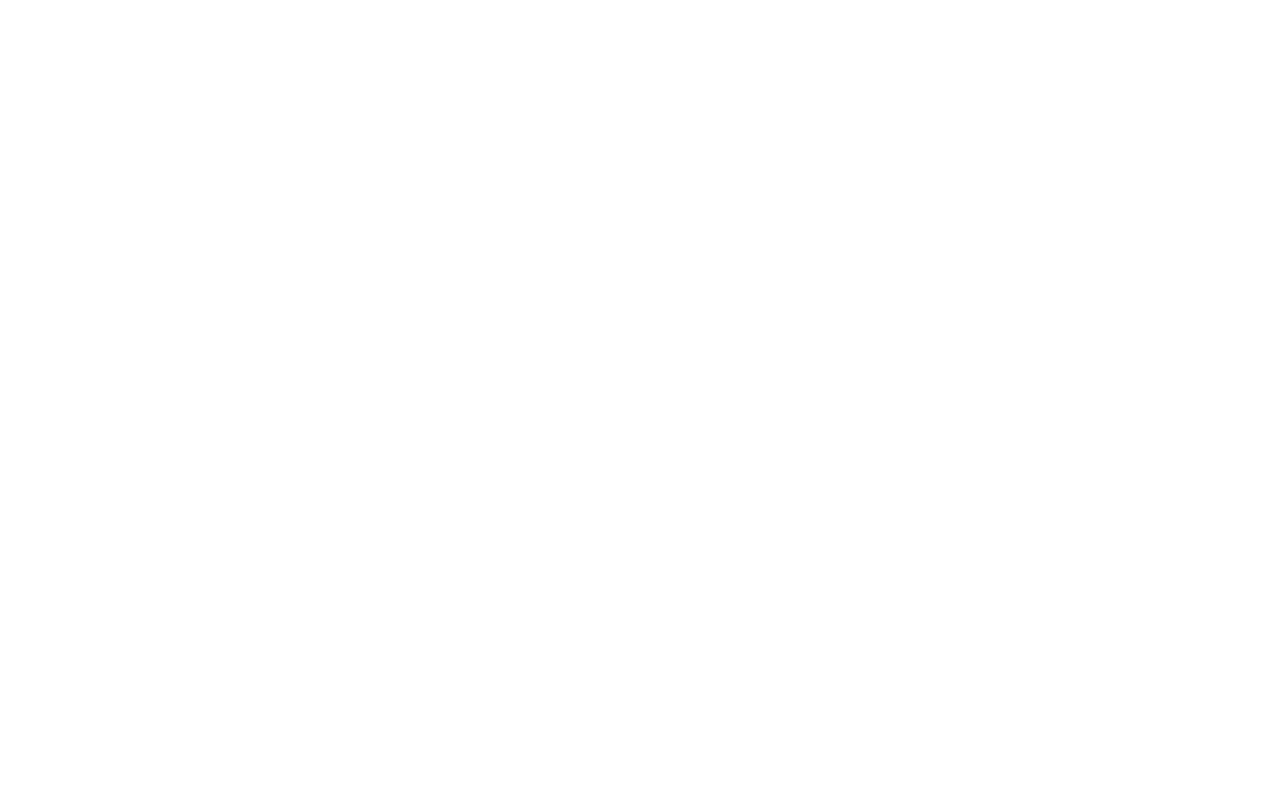
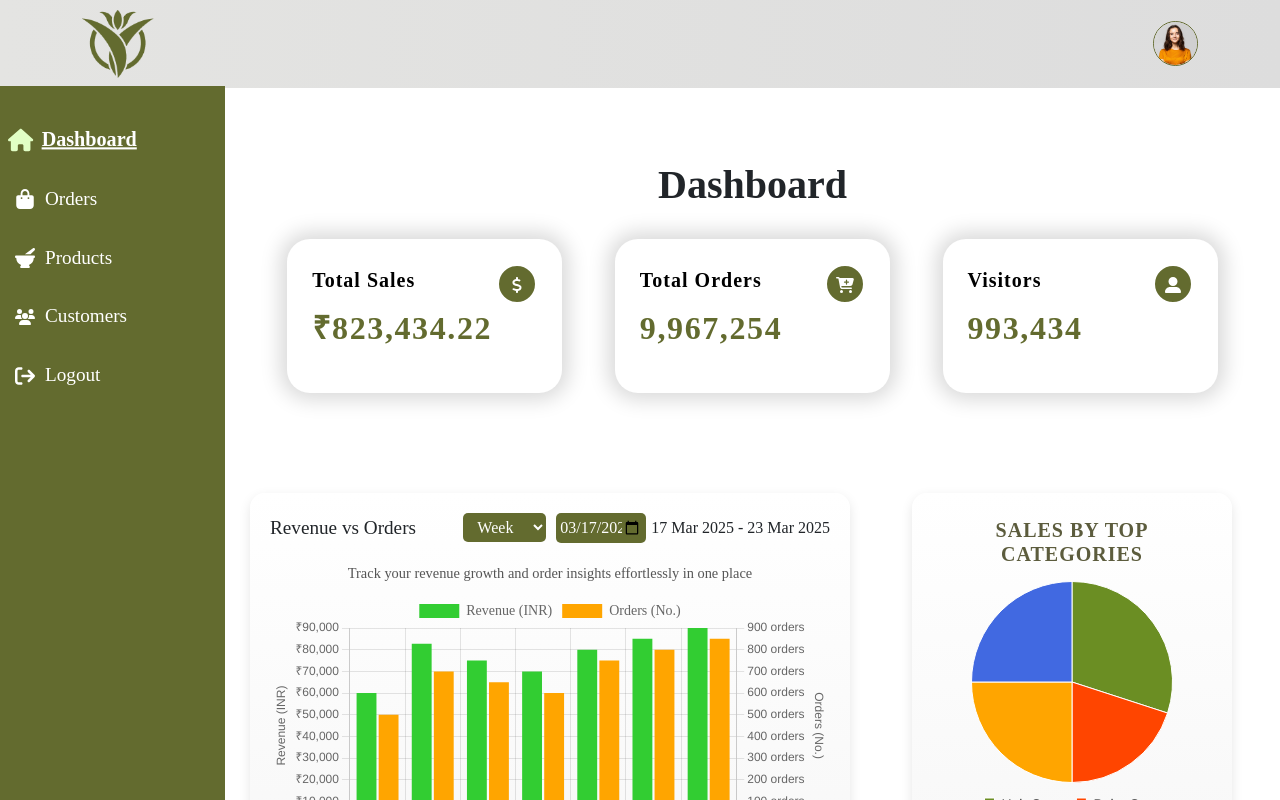
Before and after one commit to ianushav/E-commerce_Admin_Dashboard, a React (Vite) app: page / in a window 1280 px wide. Shown: the top 800 px of the page. Built offline with nearby package versions, Linux system fonts and the light colour scheme.

Commit message:
Issues solved

```diff
--- a/src/App.jsx
+++ b/src/App.jsx
@@ -1,4 +1,4 @@
-import { BrowserRouter as Router, Route, Routes, Navigate } from "react-router-dom";
+import { BrowserRouter as Router, Route, Routes } from "react-router-dom";
 import { StrictMode } from "react";
 import "bootstrap/dist/css/bootstrap.min.css";
 import "bootstrap/dist/js/bootstrap.bundle.min.js";
@@ -14,23 +14,19 @@
 function App() {
   return (
     <StrictMode>
-      <Router basename="/E-commerce_Admin_Dashboard">
+      <Router>
         <AdminNavbar />
         <div className="d-flex flex-md-row">
           {/* Sidebar */}
           <AdminSidebar />
           <div className="flex-grow-1 p-3">
             <Routes>
-              {/* Default Route (Redirect to /dashboard) */}
-              <Route path="/" element={<Navigate to="/dashboard" />} />
-              <Route path="/dashboard" element={<Dashboard />} />
+              <Route path="/" element={<Dashboard />} />
               <Route path="/customers" element={<AdminCustomers />} />
               <Route path="/orders" element={<AdminOrders />} />
               <Route path="/products" element={<AdminProducts />} />
               <Route path="/addproducts" element={<AddProducts />} />
               <Route path="/updateproducts" element={<UpdateProducts />} />
-              {/* Catch-all for Undefined Routes */}
-              <Route path="*" element={<h2>404 Not Found</h2>} />
             </Routes>
           </div>
         </div>
```
